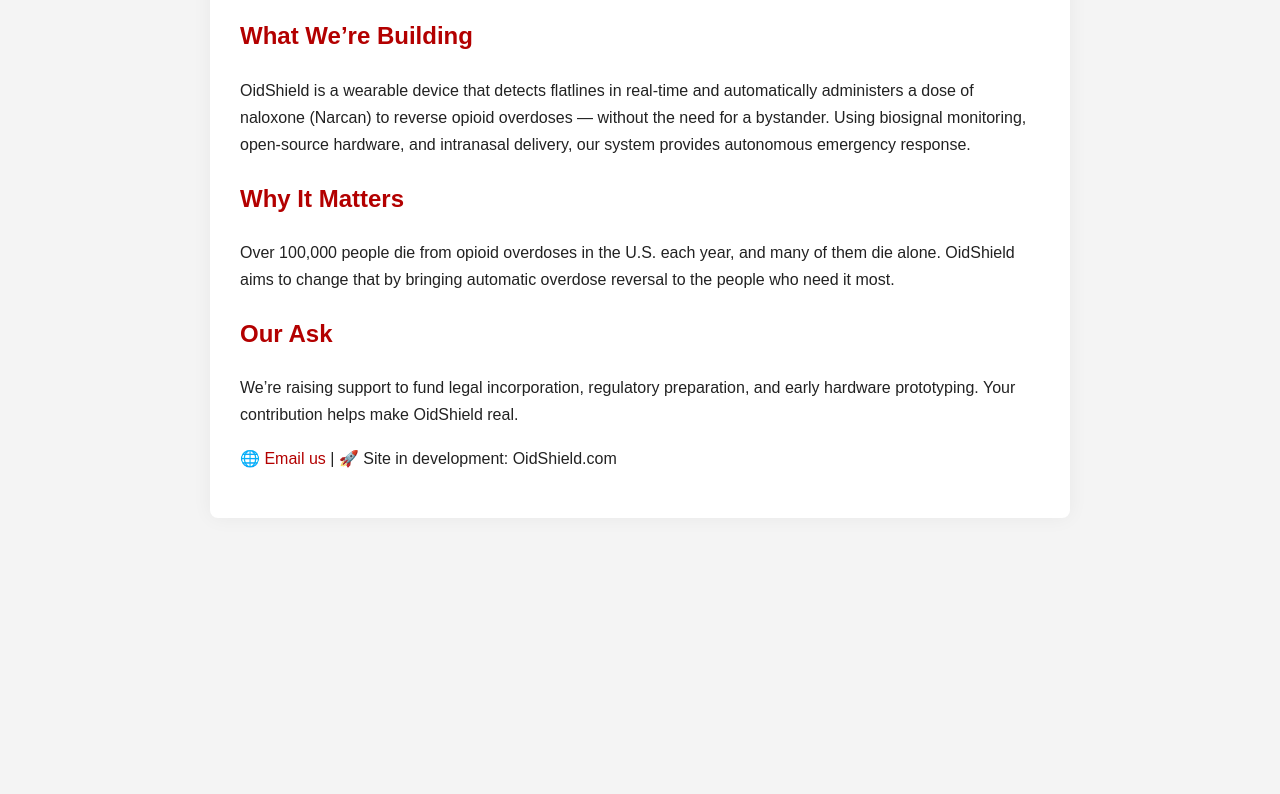
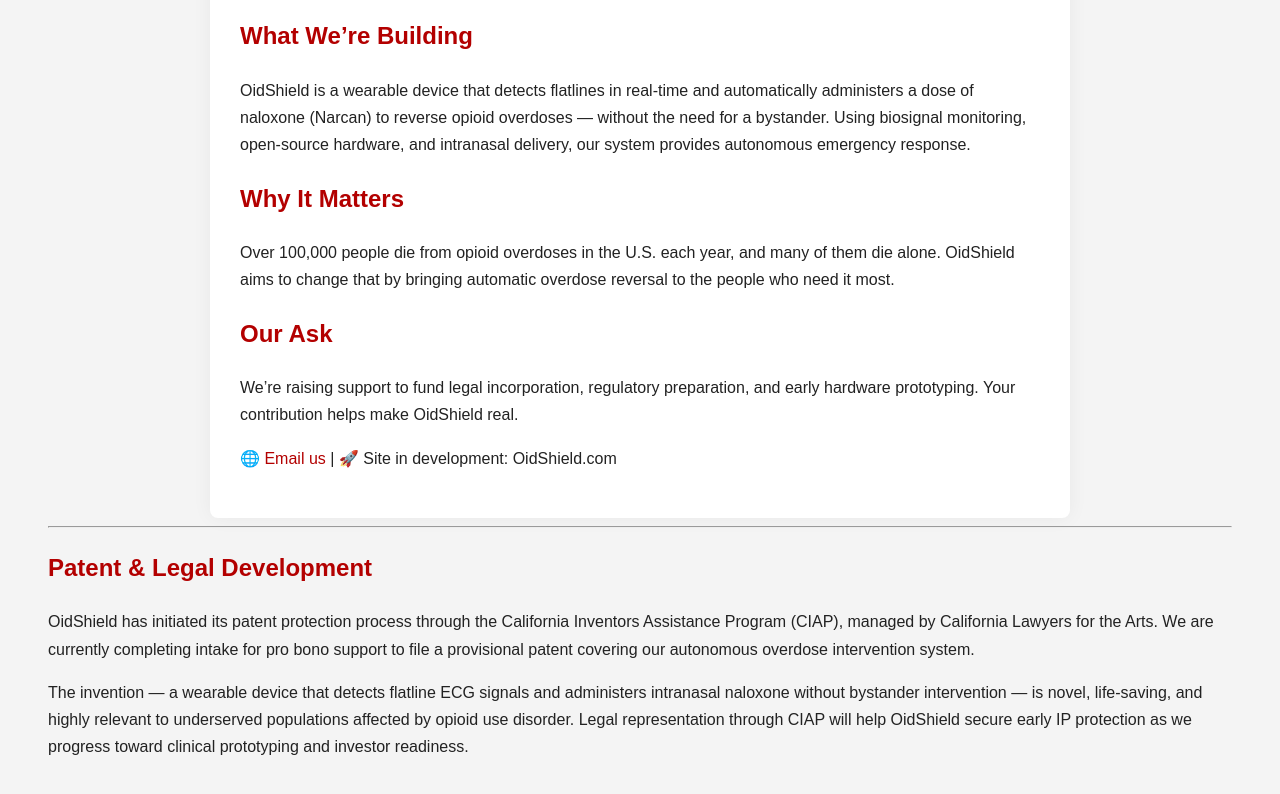
Before and after one commit to OidShield/oidshield.github.io, a plain HTML site: page index.html in a window 1280 px wide. Shown: the part 672-1466 px from the top of the page. Before the commit the page ends 1238 px from the top, so only its background shows below. Drawn offline with Linux system fonts and the light colour scheme.

Commit message:
Update index.html

```diff
--- a/index.html
+++ b/index.html
@@ -52,5 +52,11 @@
 
     <p>🌐 <a href="mailto:founder@oidshield.com">Email us</a> | 🚀 Site in development: OidShield.com</p>
   </div>
+  <hr>
+<h2>Patent & Legal Development</h2>
+<p>OidShield has initiated its patent protection process through the California Inventors Assistance Program (CIAP), managed by California Lawyers for the Arts. We are currently completing intake for pro bono support to file a provisional patent covering our autonomous overdose intervention system.</p>
+
+<p>The invention — a wearable device that detects flatline ECG signals and administers intranasal naloxone without bystander intervention — is novel, life-saving, and highly relevant to underserved populations affected by opioid use disorder. Legal representation through CIAP will help OidShield secure early IP protection as we progress toward clinical prototyping and investor readiness.</p>
+
 </body>
 </html>
```
